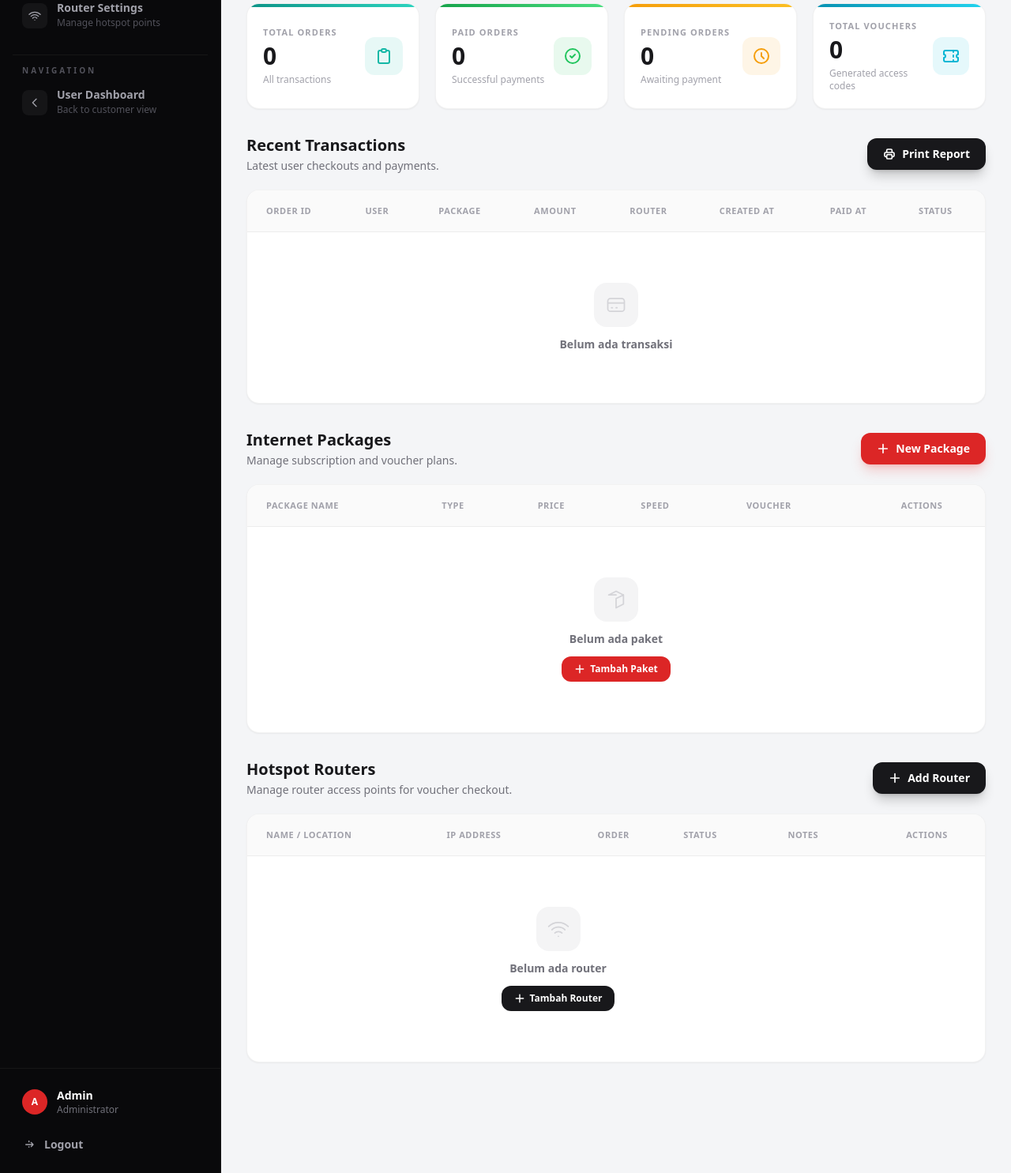
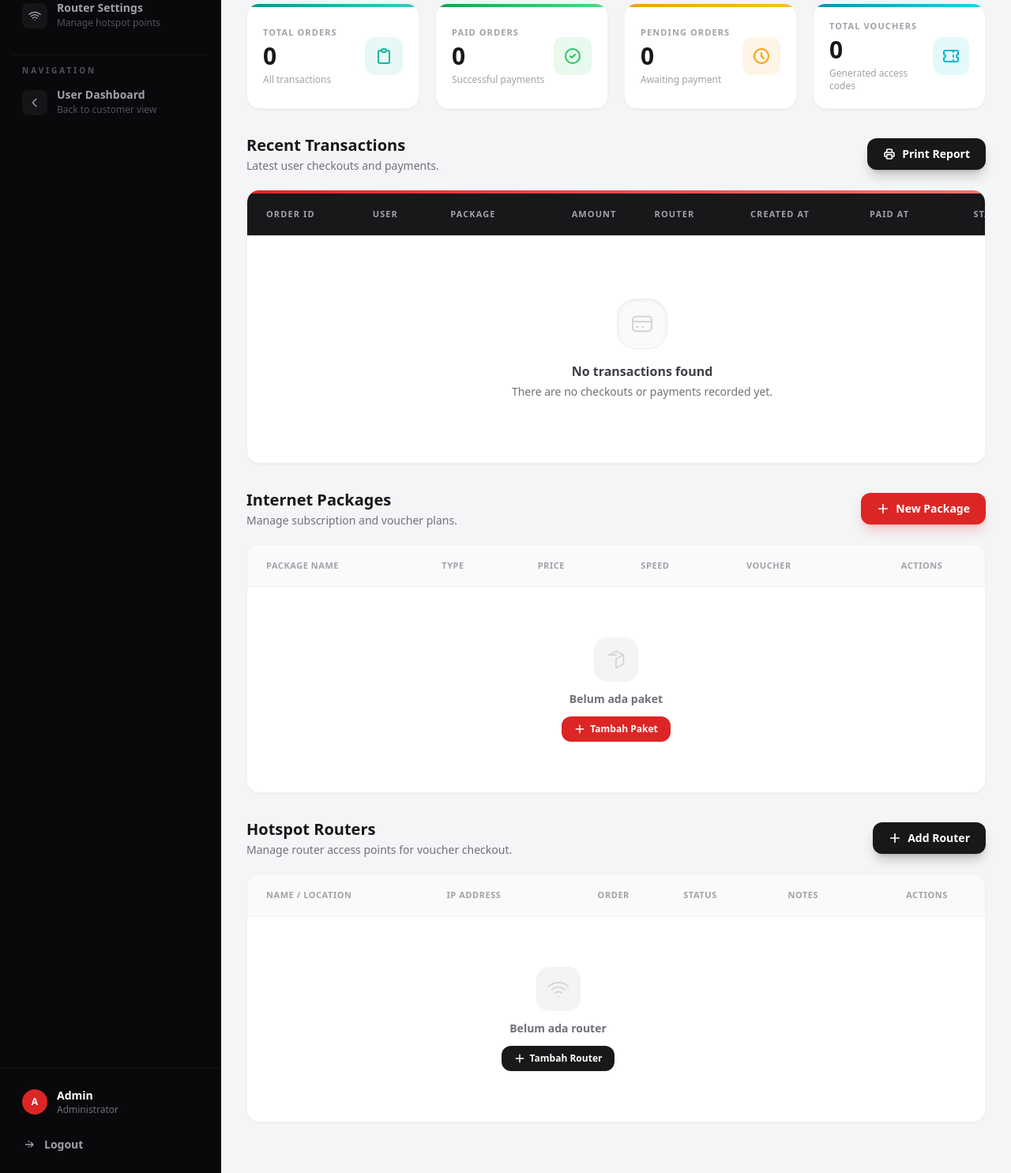
Before and after one commit to Farmil23/IFB_210_PEMROGRAMAN_WEB_LANJUT_WEBSITE_ISP_CLIENT, a Python web app: template app/templates/admin_dashboard.html in a window 1280 px wide. Shown: the part 264-1749 px from the top of the page at 79% size. Run offline with Jinja, Linux system fonts and the light colour scheme; the template is opened without the code that fills it, so the values that code supplies are empty; some libraries are stand-ins or nearby versions.

Commit message:
Polish the admin recent transactions

```diff
--- a/app/templates/admin_dashboard.html
+++ b/app/templates/admin_dashboard.html
@@ -223,65 +223,75 @@
                     </button>
                 </div>
 
-                <div class="bg-white border border-black/5 rounded-2xl shadow-sm overflow-hidden">
-                    <div class="overflow-x-auto">
-                        <table class="w-full min-w-[640px] text-left text-sm">
-                            <thead class="bg-zinc-50 border-b border-black/5">
+                <div class="bg-white border border-black/5 rounded-2xl shadow-sm overflow-hidden relative">
+                    <div class="absolute top-0 left-0 w-full h-1 bg-gradient-to-r from-red-600 to-red-400 z-10"></div>
+                    <div class="overflow-x-auto mt-1">
+                        <table class="w-full min-w-[1000px] text-left text-sm">
+                            <thead class="bg-zinc-900 border-b border-zinc-800">
                                 <tr>
-                                    <th class="px-6 py-4 text-[11px] font-black uppercase tracking-wider text-zinc-400">Order ID</th>
-                                    <th class="px-6 py-4 text-[11px] font-black uppercase tracking-wider text-zinc-400">User</th>
-                                    <th class="px-6 py-4 text-[11px] font-black uppercase tracking-wider text-zinc-400">Package</th>
-                                    <th class="px-6 py-4 text-[11px] font-black uppercase tracking-wider text-zinc-400">Amount</th>
-                                    <th class="px-6 py-4 text-[11px] font-black uppercase tracking-wider text-zinc-400">Router</th>
-                                    <th class="px-6 py-4 text-[11px] font-black uppercase tracking-wider text-zinc-400">Created At</th>
-                                    <th class="px-6 py-4 text-[11px] font-black uppercase tracking-wider text-zinc-400">Paid At</th>
-                                    <th class="px-6 py-4 text-[11px] font-black uppercase tracking-wider text-zinc-400">Status</th>
+                                    <th class="px-6 py-4 text-[11px] font-black uppercase tracking-widest text-zinc-400 whitespace-nowrap">Order ID</th>
+                                    <th class="px-6 py-4 text-[11px] font-black uppercase tracking-widest text-zinc-400 whitespace-nowrap">User</th>
+                                    <th class="px-6 py-4 text-[11px] font-black uppercase tracking-widest text-zinc-400 whitespace-nowrap">Package</th>
+                                    <th class="px-6 py-4 text-[11px] font-black uppercase tracking-widest text-zinc-400 whitespace-nowrap text-right">Amount</th>
+                                    <th class="px-6 py-4 text-[11px] font-black uppercase tracking-widest text-zinc-400 whitespace-nowrap">Router</th>
+                                    <th class="px-6 py-4 text-[11px] font-black uppercase tracking-widest text-zinc-400 whitespace-nowrap">Created At</th>
+                                    <th class="px-6 py-4 text-[11px] font-black uppercase tracking-widest text-zinc-400 whitespace-nowrap">Paid At</th>
+                                    <th class="px-6 py-4 text-[11px] font-black uppercase tracking-widest text-zinc-400 whitespace-nowrap text-center">Status</th>
                                 </tr>
                             </thead>
-                            <tbody class="divide-y divide-black/5">
+                            <tbody class="divide-y divide-black/5 bg-white">
                                 {% if recent_transactions is defined and recent_transactions %}
                                 {% for tx in recent_transactions %}
-                                <tr class="hover:bg-zinc-50/70 transition-colors">
-                                    <td class="px-6 py-4 font-mono text-xs text-zinc-500">#{{ tx.id }}</td>
-                                    <td class="px-6 py-4 font-bold text-zinc-900">{{ tx.customer.username if tx.customer else 'Unknown' }}</td>
-                                    <td class="px-6 py-4 text-zinc-600">{{ tx.package.name if tx.package else 'Unknown Package' }}</td>
-                                    <td class="px-6 py-4 font-semibold text-zinc-700">
+                                <tr class="hover:bg-zinc-50 transition-colors group">
+                                    <td class="px-6 py-4 font-mono text-xs text-zinc-500 whitespace-nowrap group-hover:text-zinc-800 transition-colors">#{{ tx.id }}</td>
+                                    <td class="px-6 py-4 font-black text-zinc-900 whitespace-nowrap">{{ tx.customer.username if tx.customer else 'Unknown' }}</td>
+                                    <td class="px-6 py-4 text-zinc-600 whitespace-nowrap">{{ tx.package.name if tx.package else 'Unknown Package' }}</td>
+                                    <td class="px-6 py-4 font-bold text-zinc-800 whitespace-nowrap text-right">
                                         {% if tx.package is defined and tx.package and tx.package.price is not none %}
                                             Rp {{ "{:,.0f}".format(tx.package.price|float) }}
                                         {% else %}
                                             Rp 0
                                         {% endif %}
                                     </td>
-                                    <td class="px-6 py-4 text-zinc-600">{{ tx.router_location if tx.router_location else '-' }}</td>
-                                    <td class="px-6 py-4 text-zinc-500 text-xs">{{ tx.created_at.strftime('%d %b %Y, %H:%M') if tx.created_at else '-' }}</td>
-                                    <td class="px-6 py-4 text-zinc-500 text-xs">
+                                    <td class="px-6 py-4 text-zinc-600 whitespace-nowrap">
+                                        {% if tx.router_location %}
+                                            <span class="inline-flex items-center gap-1.5 px-2 py-1 rounded-lg bg-zinc-100 text-zinc-700 text-[11px] font-bold tracking-wide uppercase"><svg xmlns="http://www.w3.org/2000/svg" class="w-3.5 h-3.5 text-zinc-400" fill="none" viewBox="0 0 24 24" stroke="currentColor" stroke-width="2.5"><path stroke-linecap="round" stroke-linejoin="round" d="M17.657 16.657L13.414 20.9a1.998 1.998 0 01-2.827 0l-4.243-4.243a8 8 0 1111.314 0z"/><path stroke-linecap="round" stroke-linejoin="round" d="M15 11a3 3 0 11-6 0 3 3 0 016 0z"/></svg>{{ tx.router_location }}</span>
+                                        {% else %}
+                                            <span class="text-zinc-300">—</span>
+                                        {% endif %}
+                                    </td>
+                                    <td class="px-6 py-4 text-zinc-500 text-xs font-medium whitespace-nowrap">{{ tx.created_at.strftime('%d %b %Y, %H:%M') if tx.created_at else '-' }}</td>
+                                    <td class="px-6 py-4 text-zinc-500 text-xs font-medium whitespace-nowrap">
                                         {% if tx.paid_at %}
-                                            {{ tx.paid_at.strftime('%d %b %Y, %H:%M') }}
+                                            <span class="text-zinc-800">{{ tx.paid_at.strftime('%d %b %Y, %H:%M') }}</span>
                                         {% else %}
                                             <span class="text-zinc-400 italic">Belum dibayar</span>
                                         {% endif %}
                                     </td>
-                                    <td class="px-6 py-4">
+                                    <td class="px-6 py-4 text-center whitespace-nowrap">
                                         {% if tx.status == 'paid' %}
-                                        <span class="inline-flex items-center gap-1.5 px-2.5 py-1 rounded-full text-xs font-bold bg-green-100 text-green-700 border border-green-200"><span class="w-1.5 h-1.5 rounded-full bg-green-500 animate-pulse"></span>Paid</span>
+                                        <span class="inline-flex items-center gap-1.5 px-2.5 py-1 rounded-full text-[11px] uppercase tracking-widest font-black bg-green-100 text-green-700 border border-green-200"><span class="w-1.5 h-1.5 rounded-full bg-green-500 animate-pulse"></span>Paid</span>
                                         {% elif tx.status == 'pending' %}
-                                        <span class="inline-flex items-center gap-1.5 px-2.5 py-1 rounded-full text-xs font-bold bg-amber-100 text-amber-700 border border-amber-200"><span class="w-1.5 h-1.5 rounded-full bg-amber-500"></span>Pending</span>
+                                        <span class="inline-flex items-center gap-1.5 px-2.5 py-1 rounded-full text-[11px] uppercase tracking-widest font-black bg-amber-100 text-amber-700 border border-amber-200"><span class="w-1.5 h-1.5 rounded-full bg-amber-500"></span>Pending</span>
                                         {% elif tx.status in ['failed', 'cancelled'] %}
-                                        <span class="inline-flex items-center gap-1.5 px-2.5 py-1 rounded-full text-xs font-bold bg-red-100 text-red-700 border border-red-200"><span class="w-1.5 h-1.5 rounded-full bg-red-500"></span>{{ tx.status|title }}</span>
+                                        <span class="inline-flex items-center gap-1.5 px-2.5 py-1 rounded-full text-[11px] uppercase tracking-widest font-black bg-red-100 text-red-700 border border-red-200"><span class="w-1.5 h-1.5 rounded-full bg-red-500"></span>{{ tx.status }}</span>
                                         {% else %}
-                                        <span class="inline-flex items-center gap-1.5 px-2.5 py-1 rounded-full text-xs font-bold bg-zinc-100 text-zinc-700 border border-zinc-200"><span class="w-1.5 h-1.5 rounded-full bg-zinc-500"></span>{{ tx.status|title if tx.status else 'Unknown' }}</span>
+                                        <span class="inline-flex items-center gap-1.5 px-2.5 py-1 rounded-full text-[11px] uppercase tracking-widest font-black bg-zinc-100 text-zinc-700 border border-zinc-200"><span class="w-1.5 h-1.5 rounded-full bg-zinc-500"></span>{{ tx.status if tx.status else 'Unknown' }}</span>
                                         {% endif %}
                                     </td>
                                 </tr>
                                 {% endfor %}
                                 {% else %}
                                 <tr>
-                                    <td colspan="8" class="px-6 py-16 text-center">
-                                        <div class="flex flex-col items-center gap-3">
-                                            <div class="w-14 h-14 rounded-2xl bg-zinc-100 flex items-center justify-center">
-                                                <svg xmlns="http://www.w3.org/2000/svg" class="w-7 h-7 text-zinc-300" fill="none" viewBox="0 0 24 24" stroke="currentColor" stroke-width="1.5"><path stroke-linecap="round" stroke-linejoin="round" d="M3 10h18M7 15h1m4 0h1m-7 4h12a3 3 0 003-3V8a3 3 0 00-3-3H6a3 3 0 00-3 3v8a3 3 0 003 3z"/></svg>
+                                    <td colspan="8" class="px-6 py-20 text-center">
+                                        <div class="flex flex-col items-center justify-center gap-4">
+                                            <div class="w-16 h-16 rounded-3xl bg-zinc-50 border border-black/5 flex items-center justify-center shadow-inner">
+                                                <svg xmlns="http://www.w3.org/2000/svg" class="w-8 h-8 text-zinc-300" fill="none" viewBox="0 0 24 24" stroke="currentColor" stroke-width="1.5"><path stroke-linecap="round" stroke-linejoin="round" d="M3 10h18M7 15h1m4 0h1m-7 4h12a3 3 0 003-3V8a3 3 0 00-3-3H6a3 3 0 00-3 3v8a3 3 0 003 3z"/></svg>
                                             </div>
-                                            <p class="font-bold text-zinc-500 text-sm">Belum ada transaksi</p>
+                                            <div>
+                                                <p class="font-black text-zinc-700 text-base">No transactions found</p>
+                                                <p class="text-sm text-zinc-500 mt-1">There are no checkouts or payments recorded yet.</p>
+                                            </div>
                                         </div>
                                     </td>
                                 </tr>
```
